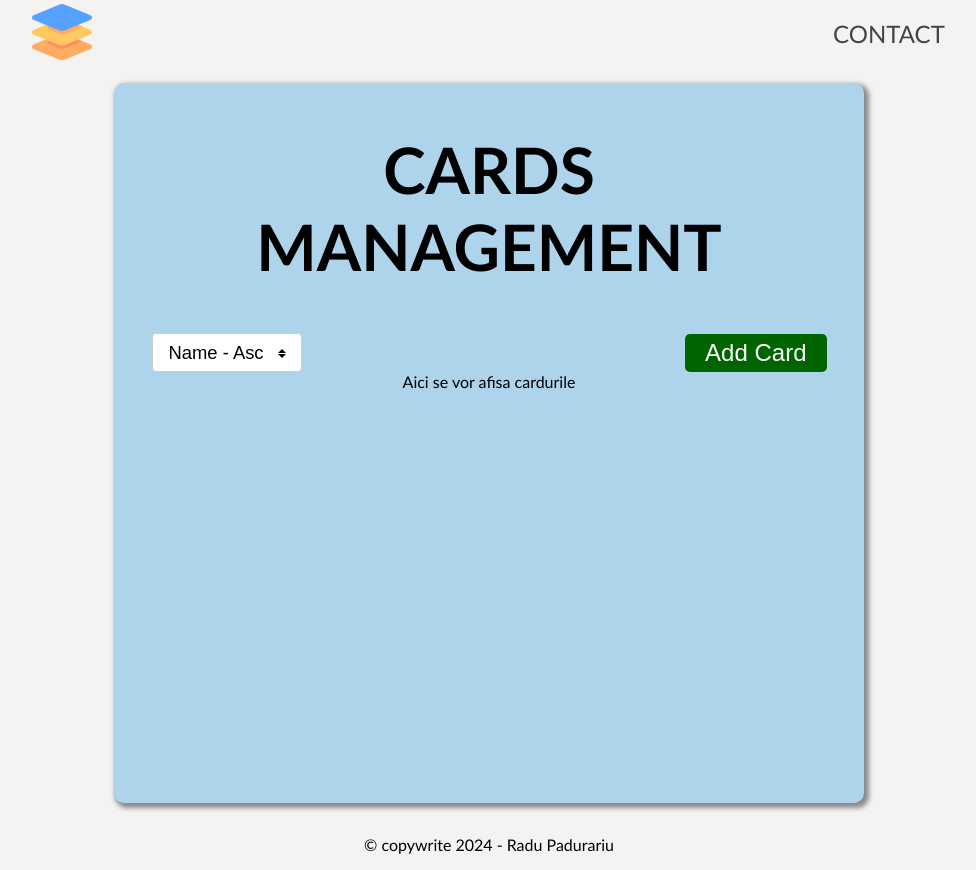
After one commit to RaduPadurariu/tssimpleapps, a PHP site: page /html/apps/01_9_cards_management/index.html in a window 1280 px wide. The commit adds this page. Shown: the whole page, without its empty margins (151-1127 px from the left). Run offline with PHP 8.4, Linux system fonts and the light colour scheme.

Commit message:
Start cards management app

```diff
--- /dev/null
+++ b/public/html/apps/01_9_cards_management/index.html
@@ -0,0 +1,70 @@
+<!DOCTYPE html>
+<html lang="en">
+  <head>
+    <meta charset="UTF-8" />
+    <link rel="icon" href="../../../imgs/icons/cards.png" />
+    <meta http-equiv="X-UA-Compatible" content="IE=edge" />
+    <meta name="viewport" content="width=device-width, initial-scale=1.0" />
+    <meta
+      name="keywords"
+      content="type script, Simple Tools, Radu Padurariu, SIIT, Cards Management"
+    />
+    <meta
+      name="description"
+      content="A personal cards management to track expiration dates"
+    />
+    <meta name="author" content="Radu Padurariu" />
+    <link rel="stylesheet" href="../../../style.css" />
+    <link rel="stylesheet" href="./style.css" />
+    <title>CARDS MANAGEMENT</title>
+  </head>
+  <body>
+    <!-- Header -->
+    <nav class="header">
+      <div class="logo">
+        <a href="../../../../index.html"
+          ><img
+            class="logo-img"
+            src="../../../imgs/logo.png"
+            alt="logo-missing"
+        /></a>
+      </div>
+      <!-- Navigation -->
+      <ul class="navbar">
+        <li class="lead">
+          <div class="nav-btn p">
+            <a href="../../../html/contact/index.html">CONTACT</a>
+          </div>
+        </li>
+      </ul>
+    </nav>
+
+    <!-- Main body -->
+    <main class="main-contact">
+      <div class="container-digital">
+        <h1 class="x-large m-3 text-center">CARDS MANAGEMENT</h1>
+        <div class="cards-container">
+          <div class="create-card-container">
+            <div class="sort-card-container">
+              <select name="sort-cards" id="sort-cards">
+                <!-- <option value="Name-Asc">Sort cards</option> -->
+                <option value="Name-Asc">Name - Asc</option>
+                <option value="Name-Desc">Name - Desc</option>
+                <option value="Expiration-Asc">Expire- Asc</option>
+                <option value="Expiration-Desc">Expire - Desc</option>
+              </select>
+            </div>
+            <div class="add-card-container">
+              <button class="add-card-button">Add Card</button>
+            </div>
+          </div>
+          <div class="cards-render-container">Aici se vor afisa cardurile</div>
+        </div>
+      </div>
+    </main>
+    <!-- Footer -->
+    <footer class="p-1">&copy; copywrite 2024 - Radu Padurariu</footer>
+
+    <script type="module" src="./main.js"></script>
+  </body>
+</html>
--- /dev/null
+++ b/public/html/apps/01_9_cards_management/style.css
@@ -0,0 +1,115 @@
+/* Cards Management */
+
+.main-contact {
+  margin: auto 0;
+}
+
+.container-digital {
+  display: flex;
+  flex-direction: column;
+  justify-content: flex-start;
+  align-items: center;
+  background: #aed4ec;
+  border-radius: 10px;
+  width: 100%;
+  max-width: 750px;
+  margin: 1rem 0;
+  text-align: center;
+  box-shadow: 3px 3px 5px 2px #888888;
+  height: 45rem;
+  overflow: auto;
+}
+
+@media (max-width: 800px) {
+  .container-digital {
+    max-width: 95%;
+  }
+}
+
+.cards-container {
+  display: flex;
+  flex-direction: column;
+  margin-bottom: 1rem;
+  width: 100%;
+}
+
+.create-card-container {
+  display: flex;
+  justify-content: space-between;
+  width: 90%;
+  margin: 0 auto;
+  align-items: center;
+}
+/*
+.sort-card-container label {
+  font-size: 1.5rem;
+}
+
+.sort-card-container select {
+  font-size: 1rem;
+  margin-left: 10px;
+  padding: 5px;
+  border-radius: 4px;
+  cursor: pointer;
+  background-color: black;
+  color: #eeeeee;
+  font-weight: bold;
+}
+
+.sort-card-container select option {
+  padding: 2rem;
+} */
+
+.sort-card-container {
+  min-width: 150px;
+  position: relative;
+}
+
+select {
+  appearance: none;
+  /*  safari  */
+  -webkit-appearance: none;
+  /*  other styles for aesthetics */
+  width: 100%;
+  font-size: 1.15rem;
+  padding: 0.5rem 1rem;
+  background-color: #fff;
+  border: 1px solid #caced1;
+  border-radius: 0.25rem;
+  color: #000;
+  cursor: pointer;
+}
+
+.sort-card-container::before,
+.sort-card-container::after {
+  --size: 0.3rem;
+  content: "";
+  position: absolute;
+  right: 1rem;
+  pointer-events: none;
+}
+
+.sort-card-container::before {
+  border-left: var(--size) solid transparent;
+  border-right: var(--size) solid transparent;
+  border-bottom: var(--size) solid black;
+  top: 40%;
+}
+
+.sort-card-container::after {
+  border-left: var(--size) solid transparent;
+  border-right: var(--size) solid transparent;
+  border-top: var(--size) solid black;
+  top: 55%;
+}
+
+.add-card-button {
+  background: darkgreen;
+  color: white;
+  font-size: 1.5rem;
+  padding: 5px 20px;
+  border-radius: 5px;
+  border: none;
+  outline: none;
+  cursor: pointer;
+}
--- a/public/style.css
+++ b/public/style.css
@@ -1,34 +1,34 @@
 /* Global styles */
 :root {
-    --primary-color:cyan;
-    --dark-color:  darkgrey;
+  --primary-color: cyan;
+  --dark-color: darkgrey;
   --light-color: white;
-    --danger-color:red;
-    --success-color:green;
+  --danger-color: red;
+  --success-color: green;
 }
 
 * {
-    margin:0;
-    padding:0;
+  margin: 0;
+  padding: 0;
   box-sizing: border-box;
 }
 
 .flex {
-    display:flex;
+  display: flex;
 }
 
 .flex-column {
-    display:flex;
+  display: flex;
   flex-direction: column;
 }
 
 /* Text styles */
 .x-large {
-    font-size:4rem;
+  font-size: 4rem;
 }
 
 .large {
-    font-size:3rem;
+  font-size: 3rem;
 }
 
 .lead {
@@ -40,11 +40,11 @@
 }
 
 .text-primary {
-    color:var(--light-color);
+  color: var(--light-color);
 }
 
 .text-dark {
-    color:black;
+  color: black;
 }
 
 .text-center {
@@ -53,21 +53,20 @@
 /* Margins */
 
 .m {
-    margin:0.5rem;
+  margin: 0.5rem;
 }
 .m-1 {
-    margin:1rem;
+  margin: 1rem;
 }
 .m-1_5 {
-    margin:1.5rem;
+  margin: 1.5rem;
 }
 .m-2 {
-    margin:2rem;
+  margin: 2rem;
 }
 .m-3 {
-    margin:3rem;
+  margin: 3rem;
 }
-
 
 .my {
   margin: 0.5rem 0;
@@ -84,7 +83,6 @@
 .my-3 {
   margin: 3rem 0;
 }
-
 
 .mx {
   margin: 0 0.5rem;
@@ -105,21 +103,20 @@
 /* paddings */
 
 .p {
-    padding:0.5rem;
+  padding: 0.5rem;
 }
 .p-1 {
-    padding:1rem;
+  padding: 1rem;
 }
 .p-1_5 {
-    padding:1.5rem;
+  padding: 1.5rem;
 }
 .p-2 {
-    padding:2rem;
+  padding: 2rem;
 }
 .p-3 {
-    padding:3rem;
+  padding: 3rem;
 }
-
 
 .py {
   padding: 0.5rem 0;
@@ -136,7 +133,6 @@
 .py-3 {
   padding: 3rem 0;
 }
-
 
 .px {
   padding: 0 0.5rem;
@@ -159,9 +155,9 @@ body {
   flex-direction: column;
   align-items: center;
 
-    font-family:'Gill Sans', 'Gill Sans MT', Calibri, 'Trebuchet MS', sans-serif;
-    height:100vh;
-    margin:0 auto;
+  font-family: "Gill Sans", "Gill Sans MT", Calibri, "Trebuchet MS", sans-serif;
+  height: 100vh;
+  margin: 0 auto;
   background: rgb(245, 242, 242);
   /* background-image: url("./imgs/background.png");
     background-position: center;
@@ -169,13 +165,12 @@ body {
 }
 
 main {
-    width:100%;
-    display:flex;
+  width: 100%;
+  display: flex;
   flex-direction: column;
   justify-content: space-between;
   align-items: center;
   margin-bottom: auto;
-
 }
 
 a {
@@ -189,7 +184,7 @@ a {
   justify-content: space-between;
   align-items: center;
   width: 100%;
-    height:80px;
+  height: 80px;
   /* border-bottom: 1px solid lightgrey; */
   max-width: 950px;
 }
@@ -219,7 +214,7 @@ h1 {
 
 .navbar a {
   font-size: 1.5rem;
-    font-weight:500;
+  font-weight: 500;
   color: #444444;
 }
 
@@ -250,53 +245,58 @@ footer {
 
 /*** APPS ***/
 
-
 /* Home */
 section {
-    display:flex;
+  display: flex;
   flex-direction: column;
   margin-top: 2rem;
   align-items: center;
-
 }
 
 .apps-container {
-    display:flex;
+  display: flex;
   justify-content: center;
   align-items: center;
   flex-wrap: wrap;
-    margin:1rem 0.5rem 3rem 0.5rem;
+  margin: 1rem 0.5rem 3rem 0.5rem;
   width: 100%;
   max-width: 1000px;
 }
 
 .app-container {
-    display:flex;
+  display: flex;
   flex-direction: column;
   justify-content: space-evenly;
   align-items: center;
-    width:200px;
-    height:300px;
+  width: 200px;
+  height: 300px;
   border-radius: 10px;
-    color:black;
+  color: black;
   text-decoration: none;
   text-align: center;
-    margin:30px 20px;
+  margin: 30px 20px;
   box-shadow: 3px 3px 5px 2px #888888;
   padding: 0 15px;
 }
 
 .app-container:hover {
   transform: scale(1.05);
-    transition: transform .2s;
+  transition: transform 0.2s;
 }
 .app-img {
-    width:100px;
+  width: 100px;
 }
-
 
 h3 {
   color: #bbbbbb;
   margin: 3rem 0rem 1rem 0rem;
   font-size: 2rem;
+  display: flex;
+  align-items: center;
 }
+
+.romanian-flag {
+  width: 30px;
+  border-radius: 10px;
+  margin-left: 20px;
+}
--- /dev/null
+++ b/src/html/apps/01_9_cards_management/main.ts
@@ -0,0 +1 @@
+console.log("test");
```
Also changed, not shown: public/html/apps/01_5_finance_logger/style.css (+10 -15 lines), public/index.html (+65 -3 lines), src/html/apps/01_5_finance_logger/classes/Invoice.ts (+12 -15 lines), src/html/apps/01_5_finance_logger/classes/Payment.ts (+12 -15 lines), public/html/apps/01_9_cards_management/main.js (added), public/imgs/icons/bills.png (added), public/imgs/icons/cards.png (added), public/imgs/icons/warranty.png (added), public/imgs/logos/bill.png (added), public/imgs/logos/credit-card.png (added), public/imgs/logos/warranty.png (added), public/imgs/romania.png (added). Lines whose indentation alone changed are shown as unchanged.
